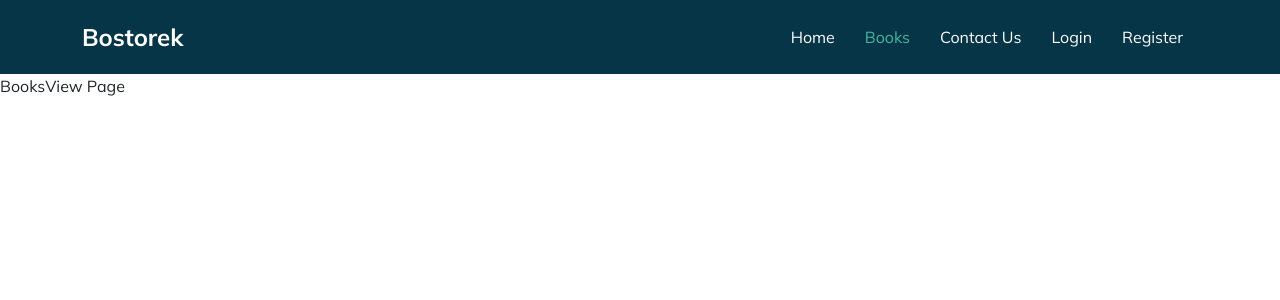
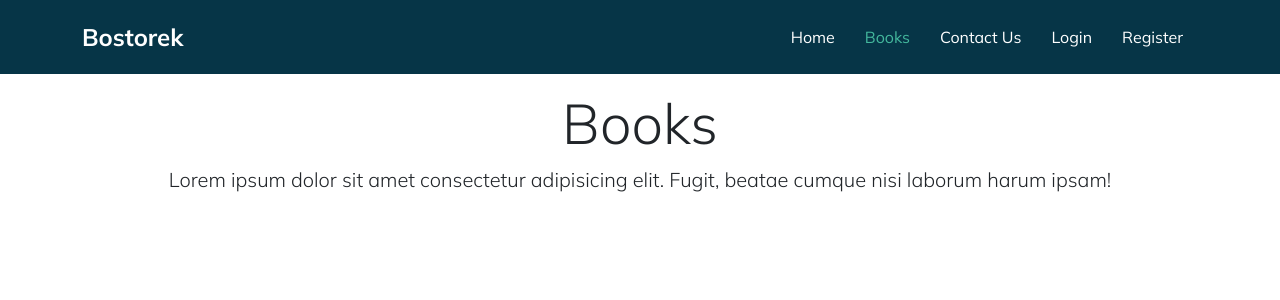
Before and after one commit to BetulBircan/bostorek-tr, a Vue app in the folder frontEnd/: page /books in a window 1280 px wide. Shown: the top 300 px of the page. Built offline with nearby package versions, Linux system fonts and the light colour scheme.

Commit message:
SectionHeader componenti oluşturarak diğer parent componentlere -books contact us gibi- prop gönderme işlemleri yapıldı

```diff
--- /dev/null
+++ b/frontEnd/src/components/SectionHeader.vue
@@ -0,0 +1,28 @@
+<template>
+       <div class="text-center mb-5 mt-3">
+            <h1 class="display-4 font-weight-bolder">{{ title }}</h1>
+            <p class="lead">{{ text }}</p>
+        </div>
+</template>
+
+<script>
+    export default {
+        //hata ayıklamada derleyici tarafında hangi componenetin hata verdiğini anlamak için kullanılır.
+        name : 'SectionHeader',
+        //
+        props : {
+            title : {
+                type : String,
+                required : true
+            },
+            text : {
+                type : String,
+                required : true
+            }
+        }
+    }
+</script>
+
+<style lang="scss" scoped>
+
+</style>
--- a/frontEnd/src/views/BooksView.vue
+++ b/frontEnd/src/views/BooksView.vue
@@ -1,13 +1,30 @@
 <template>
-    <div>
-        BooksView Page
+  <section>
+    <div class="container">
+        <!-- <SectionHeader title = "Books" text="Books Text"/> -->
+         <!-- Burada datada tanımlanan sectiontitle ı SectionHeader a prop olarak gönderebilmek için v-bind:title olarak kullanırız.
+            Bu şekilde SectionHeader componentine title propu olarak sectionTitle ı göndermiş oluruz. :title olarak da kullanılır.-->
+        <!-- <SectionHeader :title="sectionTitle" text="Books Text"/> -->
+        <SectionHeader title="Books" text="Lorem ipsum dolor sit amet consectetur adipisicing elit. Fugit, beatae cumque nisi laborum harum ipsam!"/>
+
     </div>
+  </section>
 </template>
 
 <script>
+import SectionHeader from '@/components/SectionHeader.vue'
     export default {
         //hata ayıklamada derleyici tarafında hangi componenetin hata verdiğini anlamak için kullanılır.
-        name : 'BooksView'
+        name : 'BooksView',
+        components: {
+            SectionHeader
+        },
+        data() {
+            return {
+                // sectionTitle : "Kitaplar",
+
+            }
+        },
     }
 </script>
 
--- a/frontEnd/src/views/ContactView.vue
+++ b/frontEnd/src/views/ContactView.vue
@@ -1,12 +1,16 @@
 <template>
     <div>
-        ContactView Page
+        <SectionHeader title="Contact Us" text="Lorem ipsum dolor sit amet consectetur adipisicing elit. Fugit, beatae cumque nisi laborum harum ipsam!"/>
     </div>
 </template>
 
 <script>
+import SectionHeader from '@/components/SectionHeader.vue'
     export default {
-        name : 'ContactView'
+        name : 'ContactView',
+        components: {
+            SectionHeader
+        }
     }
 </script>
 
```
Also changed, not shown: frontEnd/public/aciklama.txt.
